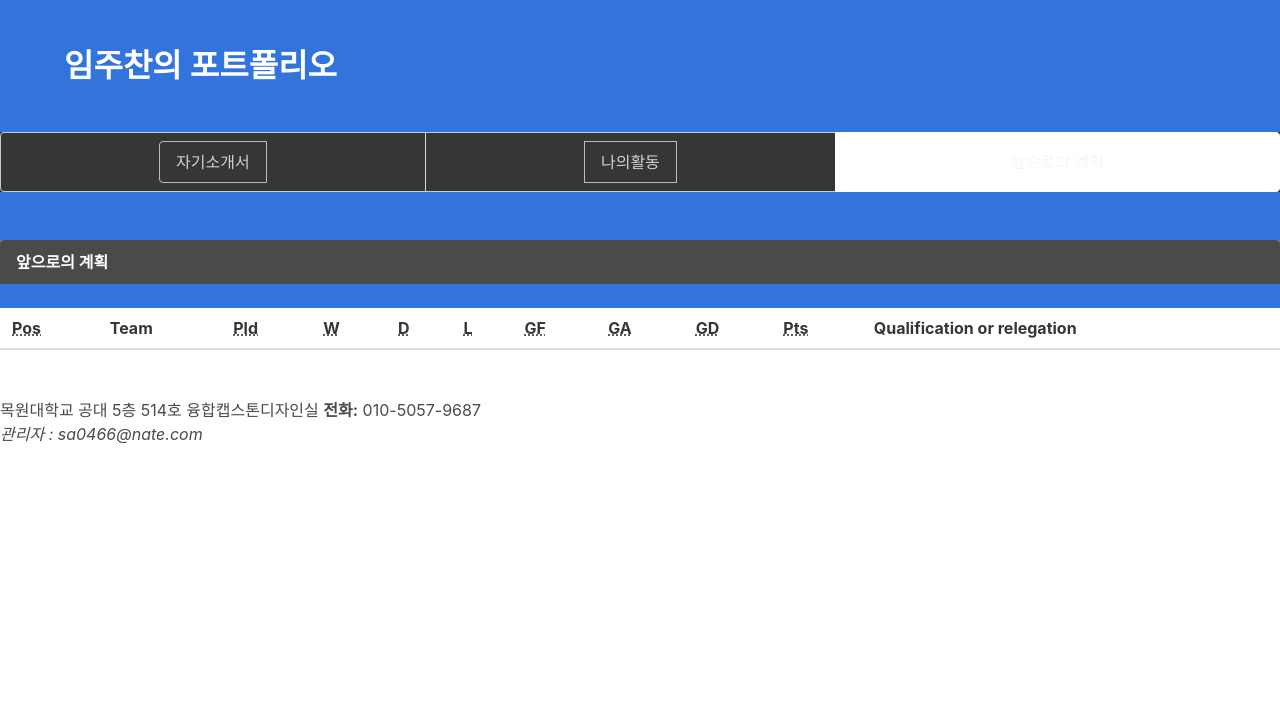
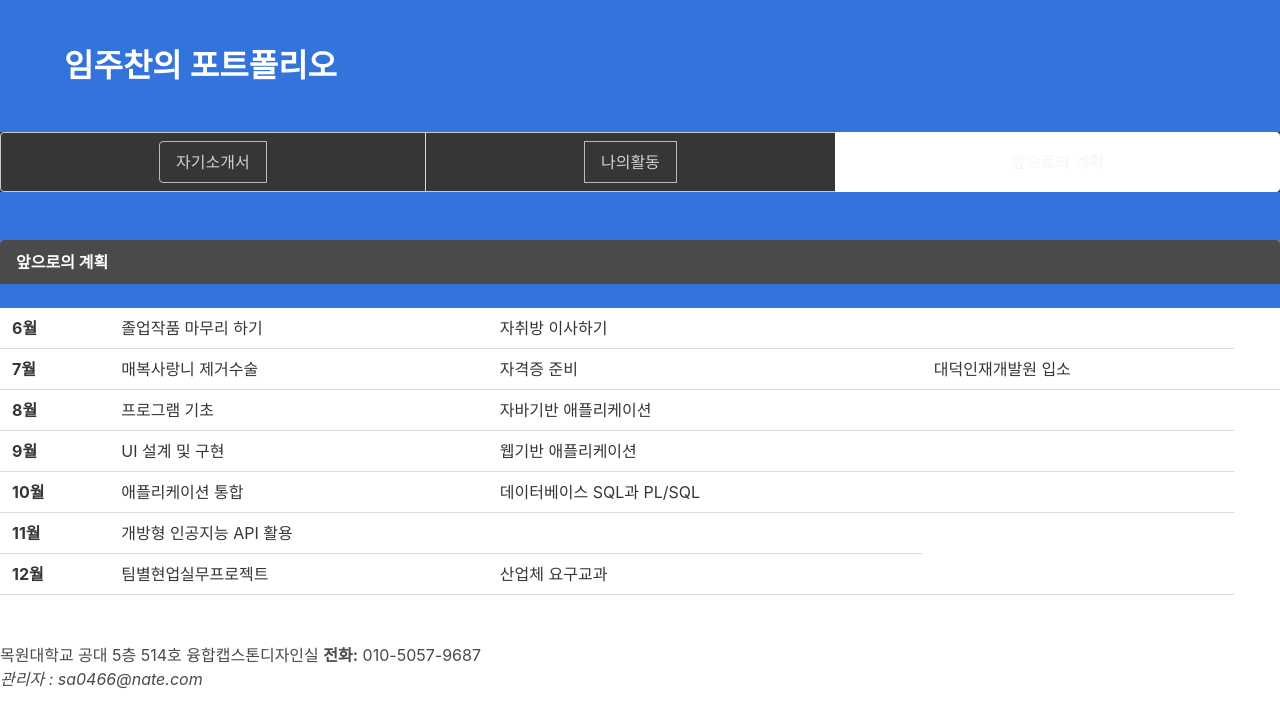
Before and after one commit to jc0466/juchan2_homepage, a Nuxt app: page /plan in a window 1280 px wide. Shown: the top 728 px of the page. Built offline with nearby package versions, Linux system fonts and the light colour scheme; a small style sheet from the web is missing.

Commit message:
2018-06-15*8

```diff
--- a/pages/plan.vue
+++ b/pages/plan.vue
@@ -35,24 +35,48 @@
       <div class="message-header">앞으로의 계획</div>
   </article>
   <table class="table">
-  <thead>
+  <tr>
+      <th>6월</th>
+      <td>졸업작품 마무리 하기</td>
+      <td>자취방 이사하기</td>
+      <td></td>
+    </tr>
+     <tr>
+     <th>7월</th>
+      <td>매복사랑니 제거수술</td>
+      <td>자격증 준비</td>
+      <td>대덕인재개발원 입소</td>
+      <td></td>
+    </tr>
     <tr>
-      <th><abbr title="Position">Pos</abbr></th>
-      <th>Team</th>
-      <th><abbr title="Played">Pld</abbr></th>
-      <th><abbr title="Won">W</abbr></th>
-      <th><abbr title="Drawn">D</abbr></th>
-      <th><abbr title="Lost">L</abbr></th>
-      <th><abbr title="Goals for">GF</abbr></th>
-      <th><abbr title="Goals against">GA</abbr></th>
-      <th><abbr title="Goal difference">GD</abbr></th>
-      <th><abbr title="Points">Pts</abbr></th>
-      <th>Qualification or relegation</th>
+      <th>8월</th>
+      <td>프로그램 기초</td>
+      <td>자바기반 애플리케이션</td>
+      <td></td>
     </tr>
-  </thead>
+    <tr>
+      <th>9월</th>
+      <td>UI 설계 및 구현</td>
+      <td>웹기반 애플리케이션</td>
+      <td></td>
+    </tr>
+    <tr>
+      <th>10월</th>
+      <td>애플리케이션 통합</td>
+      <td>데이터베이스 SQL과 PL/SQL</td>
+      <td></td>
+    </tr>
+    <tr>
+      <th>11월</th>
+      <td>개방형 인공지능 API 활용</td>
+      <td></td>
+    </tr>
+    <tr>
+      <th>12월</th>
+      <td>팀별현업실무프로젝트</td>
+      <td>산업체 요구교과</td>
+      <td></td>
+    </tr>
   </table>
-
-
-
   </section>
   </template>
```
